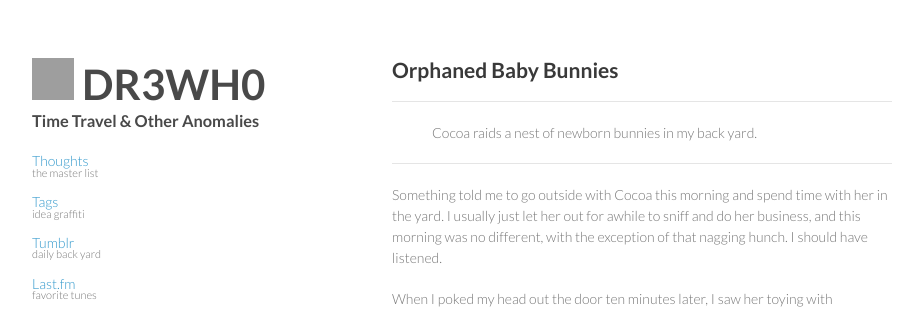
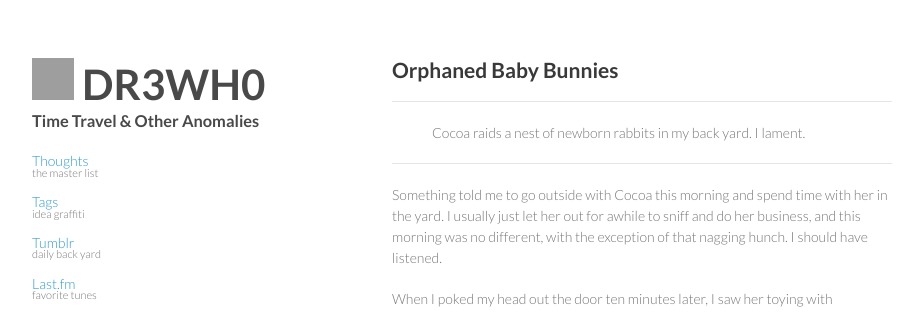
Before and after one commit to DR3WH0/DR3WH0.github.io, a Jekyll site: the page built from _posts/2013-08-03-orphaned-baby-bunnies.md, in a window 1280 px wide. Shown: the top 312 px of the page, without its empty margins (178-1101 px from the left). Built offline with Jekyll 4.4.1, drawn with Linux system fonts in a browser that asks for light colours; Markdown is read by kramdown in place of the engine named in the settings; comment, search, counter and statistics services are not loaded; grey boxes are pictures that could not be loaded.

Commit message:
Updated 2013-08-03-orphaned-baby-bunnies.md

```diff
--- a/_posts/2013-08-03-orphaned-baby-bunnies.md
+++ b/_posts/2013-08-03-orphaned-baby-bunnies.md
@@ -4,7 +4,7 @@ layout: post
 published: true
 title: Orphaned Baby Bunnies
 tags: animals rabbits dogs
-description: Cocoa raids a nest of newborn bunnies in my back yard.
+description: Cocoa raids a nest of newborn rabbits in my back yard. I lament.
 ---
 
 Something told me to go outside with Cocoa this morning and spend time with her in the yard. I usually just let her out for awhile to sniff and do her business, and this morning was no different, with the exception of that nagging hunch. I should have listened.
```
